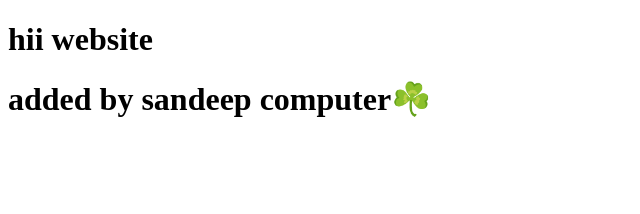
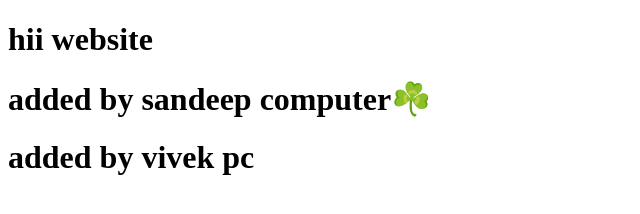
Before and after one commit to VIVEKGUPAT/inxeoz.github.io, a plain HTML site: page index.html in a window 1280 px wide. Shown: the whole page, without its empty margins (0-640 px from the left). Drawn offline with Linux system fonts and the light colour scheme.

Commit message:
added by vivek

```diff
--- a/index.html
+++ b/index.html
@@ -7,6 +7,7 @@
         <h1>hii website</h1>
 
         <h1>added by sandeep computer☘️</h1>
+        <h1>added by vivek pc</h1>
 
     </body>
 </html>
```
